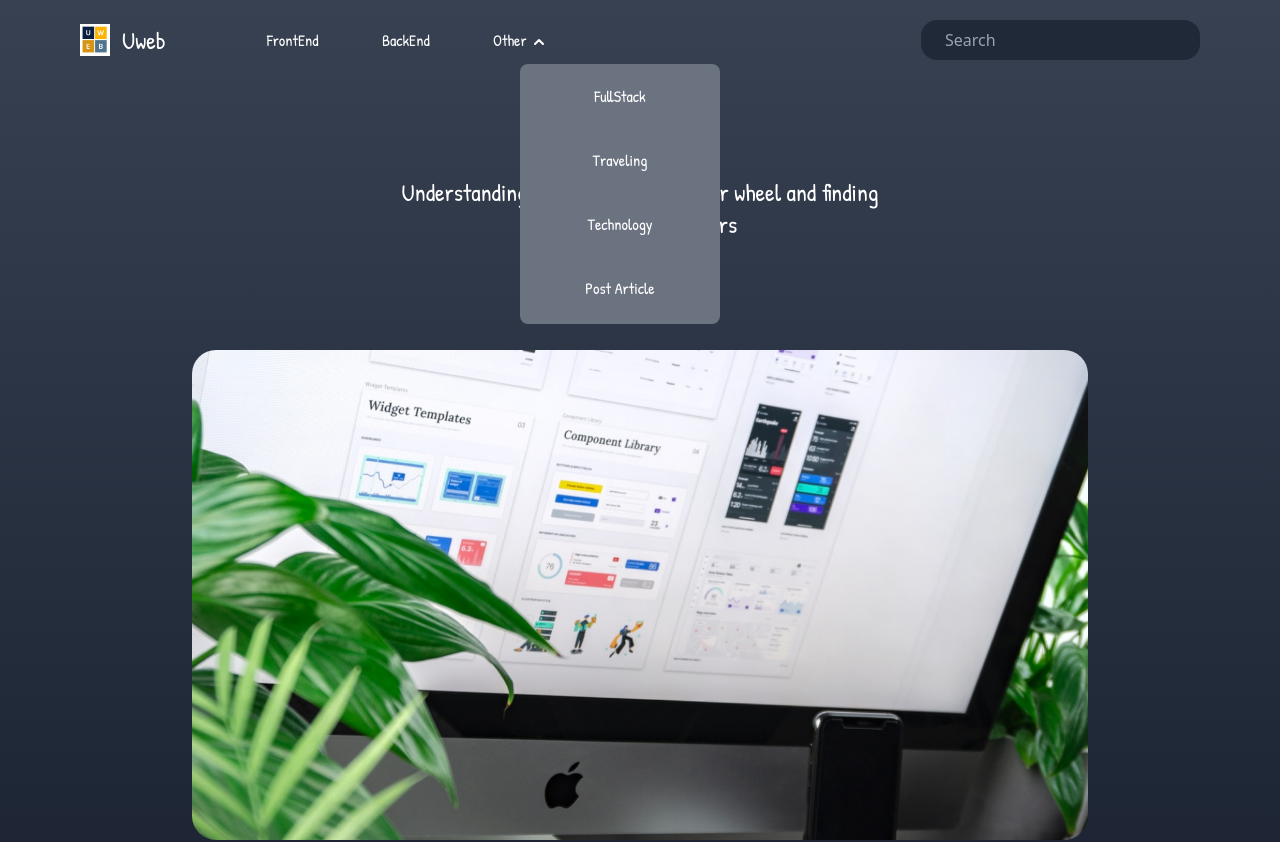
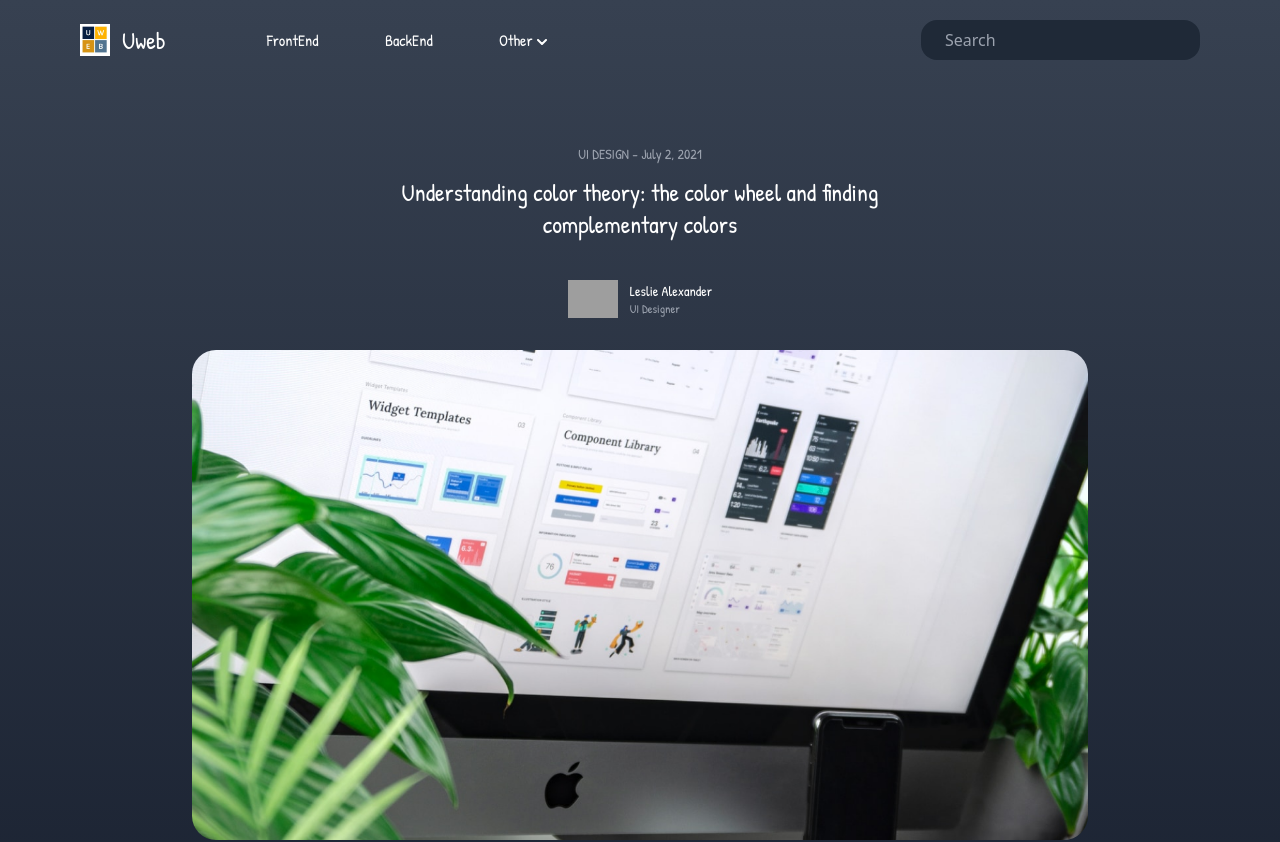
Before and after one commit to WibyFabian08/Uweb_Blog, a React (Create React App) app: page /detail in a window 1280 px wide. Shown: the top 842 px of the page. Built offline with nearby package versions, Linux system fonts and the light colour scheme; grey boxes are pictures that could not be loaded.

Commit message:
Fix Text Center

```diff
--- a/src/pages/Detail.js
+++ b/src/pages/Detail.js
@@ -8,9 +8,9 @@ import hero from "../assets/images/hero.png";
 
 const Detail = () => {
   return (
-    <div className="container mx-auto text-center px-10 md:px-20">
+    <div className="container mx-auto px-10 md:px-20">
       <Header></Header>
-      <div className="flex flex-col justify-center items-center mt-16">
+      <div className="flex flex-col text-center justify-center items-center mt-16">
         <p className="text-sm text-gray-400">UI DESIGN - July 2, 2021</p>
         <h2 className="text-white text-2xl mt-3">
           Understanding color theory: the color wheel and finding <br />{" "}
--- a/src/parts/Header.js
+++ b/src/parts/Header.js
@@ -14,7 +14,7 @@ const Header = () => {
 
   const LEFT = toggle ? -40 : -500;
   const RIGHT = toggleSearch ? 20 : -500;
-  const HEIGHT = toggleShow ? 0 : 260;
+  const HEIGHT = toggleShow ? 260 : 0;
 
   function sumbit(e) {
     e.preventDefault();
@@ -53,7 +53,7 @@ const Header = () => {
           >
             Other
             <span>
-              {toggleShow ? (
+              {!toggleShow ? (
                 <img
                   src={arrow}
                   className="ml-1 inline-block transition-all duration-300"
@@ -162,7 +162,7 @@ const Header = () => {
           >
             Other
             <span>
-              {toggleShow ? (
+              {!toggleShow ? (
                 <img
                   src={arrow}
                   className="ml-1 inline-block transition-all duration-300"
```
